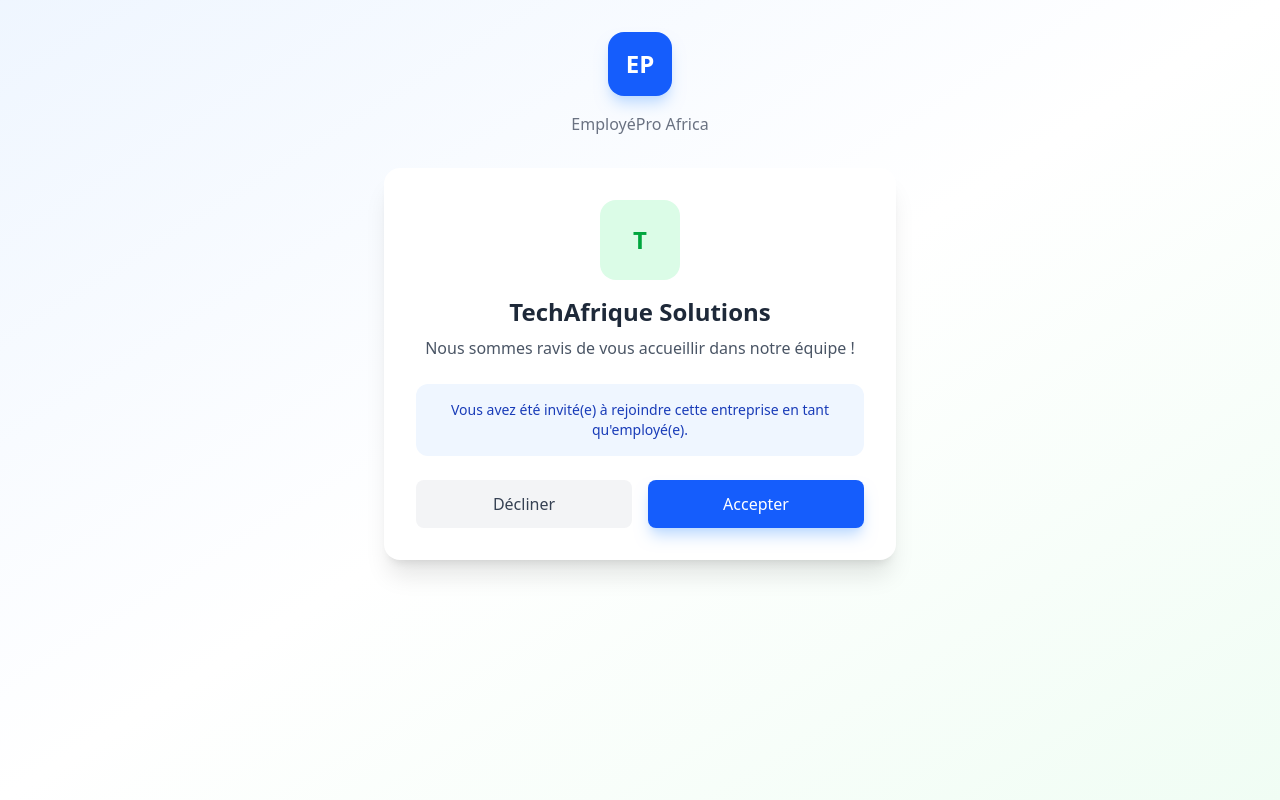
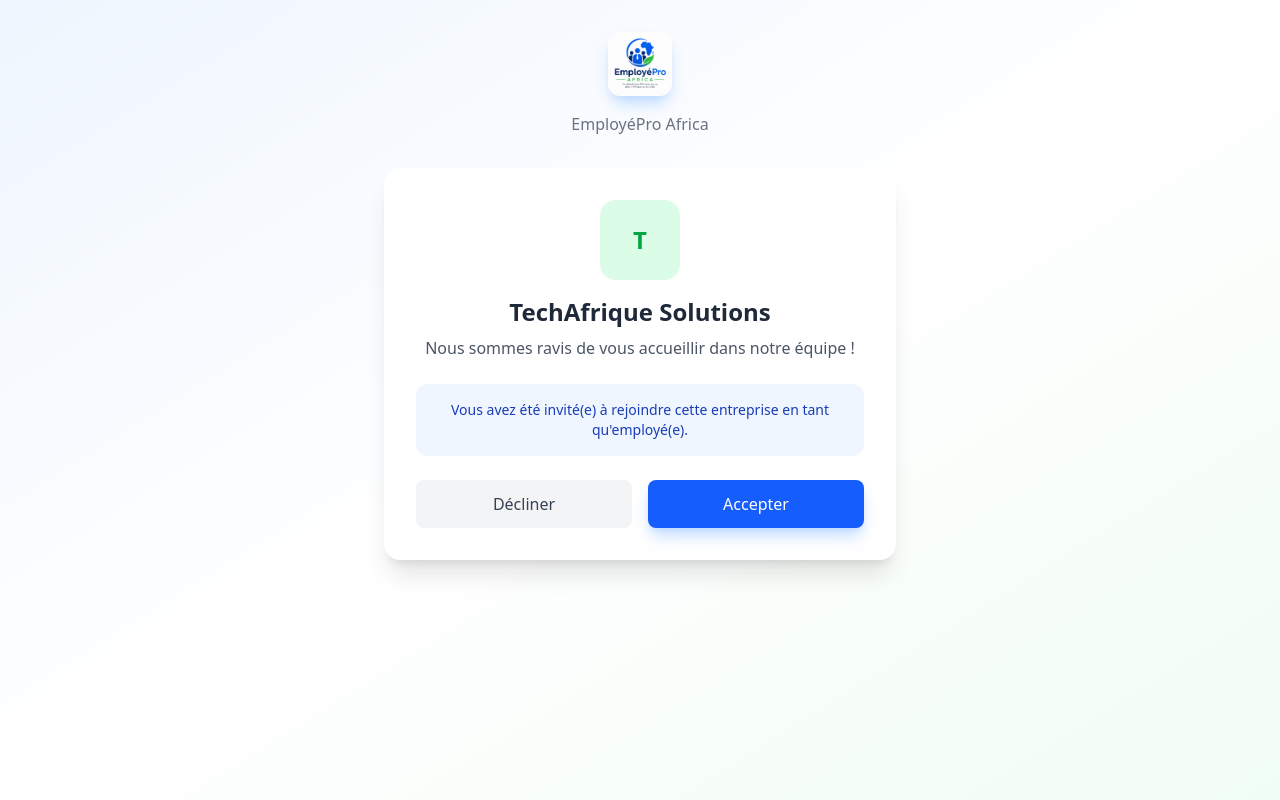
Before and after one commit to MrOnesim/EmployePro, a React (Vite) app: page /invite/1 in a window 1280 px wide. Built offline with nearby package versions, Linux system fonts and the light colour scheme.

Commit message:
feat: logo site dans sidebar, login, landing, invitation
Remplace les textes 'EP' par le logo PNG dans : Layout sidebar,
LoginPage, LandingPage footer, RegisterCompanyPage,
EmployeeInvitationPage. Met à jour manifest.json et index.html
pour le favicon/apple-touch-icon.

```diff
--- a/index.html
+++ b/index.html
@@ -26,7 +26,8 @@
     <!-- PWA -->
     <link rel="manifest" href="/manifest.json" />
     <link rel="icon" type="image/svg+xml" href="/images/icon.svg" />
-    <link rel="apple-touch-icon" href="/images/icon.svg" />
+    <link rel="icon" type="image/png" sizes="512x512" href="/images/logo.png" />
+    <link rel="apple-touch-icon" href="/images/logo.png" />
     <link rel="canonical" href="https://employepro.africa" />
 
     <!-- Apple PWA -->
--- a/src/components/Layout.tsx
+++ b/src/components/Layout.tsx
@@ -94,9 +94,7 @@
           {/* Logo */}
           <div className="flex items-center justify-between h-16 px-4 bg-blue-800/50">
             <Link to="/" className="flex items-center space-x-2">
-              <div className="w-10 h-10 bg-white rounded-xl flex items-center justify-center">
-                <span className="text-blue-600 font-bold text-lg">EP</span>
-              </div>
+              <img src="/images/logo.png" alt="EmployéPro" className="w-10 h-10 rounded-xl object-cover" />
               <span className="text-white font-semibold text-lg hidden sm:block">EmployéPro</span>
             </Link>
             <button
--- a/src/pages/EmployeeInvitationPage.tsx
+++ b/src/pages/EmployeeInvitationPage.tsx
@@ -62,8 +62,8 @@
       <div className="max-w-lg mx-auto">
         {/* Logo */}
         <div className="text-center mb-8">
-          <div className="inline-flex items-center justify-center w-16 h-16 bg-blue-600 rounded-2xl shadow-lg shadow-blue-200 mb-4">
-            <span className="text-white font-bold text-2xl">EP</span>
+          <div className="inline-flex items-center justify-center w-16 h-16 rounded-2xl shadow-lg shadow-blue-200 mb-4">
+            <img src="/images/logo.png" alt="EmployéPro" className="w-16 h-16 rounded-xl object-cover" />
           </div>
           <p className="text-gray-500">EmployéPro Africa</p>
         </div>
--- a/src/pages/LandingPage.tsx
+++ b/src/pages/LandingPage.tsx
@@ -402,9 +402,7 @@
           <div className="grid grid-cols-1 md:grid-cols-4 gap-8 mb-12">
             <div>
               <div className="flex items-center space-x-3 mb-4">
-                <div className="w-10 h-10 bg-blue-600 rounded-xl flex items-center justify-center">
-                  <span className="text-white font-bold text-lg">EP</span>
-                </div>
+                <img src="/images/logo.png" alt="EmployéPro" className="w-10 h-10 rounded-xl object-cover" />
                 <span className="text-xl font-bold">EmployePro</span>
               </div>
               <p className="text-gray-400 text-sm">
--- a/src/pages/LoginPage.tsx
+++ b/src/pages/LoginPage.tsx
@@ -70,8 +70,8 @@
 
       <div className="relative z-10 w-full max-w-md">
         <div className="text-center mb-8 animate-fade-in">
-          <div className="inline-flex items-center justify-center w-20 h-20 bg-white/20 backdrop-blur-sm rounded-2xl shadow-lg mb-4 border border-white/30 animate-pulse-glow">
-            <span className="text-white font-bold text-3xl">EP</span>
+          <div className="inline-flex items-center justify-center w-20 h-20 bg-white/20 backdrop-blur-sm rounded-2xl shadow-lg mb-4 border border-white/30 animate-pulse-glow relative">
+            <img src="/images/logo.png" alt="EmployéPro" className="w-16 h-16 rounded-xl object-cover" />
             <Sparkles size={16} className="absolute -top-1 -right-1 text-yellow-300 animate-spin" style={{ animationDuration: '3s' }} />
           </div>
           <h1 className="text-3xl font-black text-white mb-2">EmployePro</h1>
--- a/src/pages/RegisterCompanyPage.tsx
+++ b/src/pages/RegisterCompanyPage.tsx
@@ -131,8 +131,8 @@
     <div className="min-h-screen bg-gradient-to-br from-blue-50 via-white to-green-50 py-8 px-4">
       <div className="max-w-2xl mx-auto">
         <div className="text-center mb-8">
-          <Link to="/login" className="inline-flex items-center justify-center w-16 h-16 bg-blue-600 rounded-2xl shadow-lg shadow-blue-200 mb-4">
-            <span className="text-white font-bold text-2xl">EP</span>
+          <Link to="/login" className="inline-flex items-center justify-center w-16 h-16 rounded-2xl shadow-lg shadow-blue-200 mb-4">
+            <img src="/images/logo.png" alt="EmployéPro" className="w-16 h-16 rounded-xl object-cover" />
           </Link>
           <h1 className="text-2xl font-bold text-gray-800">Creer votre entreprise</h1>
           <p className="text-gray-500 mt-1">Rejoignez EmployePro - Plateforme RH Globale</p>
--- a/vite.config.ts
+++ b/vite.config.ts
@@ -14,7 +14,7 @@
     tailwindcss(),
     VitePWA({
       registerType: "autoUpdate",
-      includeAssets: ["images/icon.svg"],
+      includeAssets: ["images/icon.svg", "images/logo.png"],
       manifest: {
         name: "EmployéPro Africa",
         short_name: "EmployéPro",
```
Also changed, not shown: public/images/logo.png (added), public/manifest.json.
